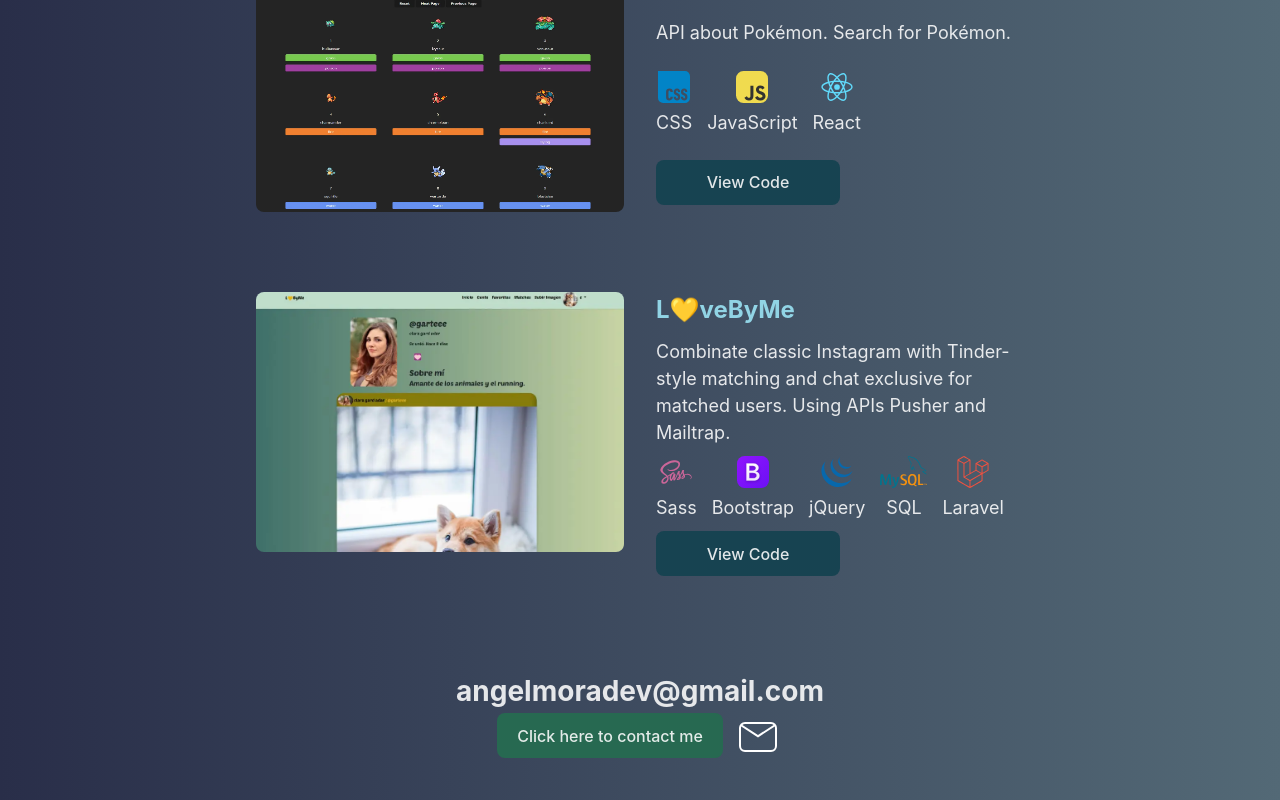
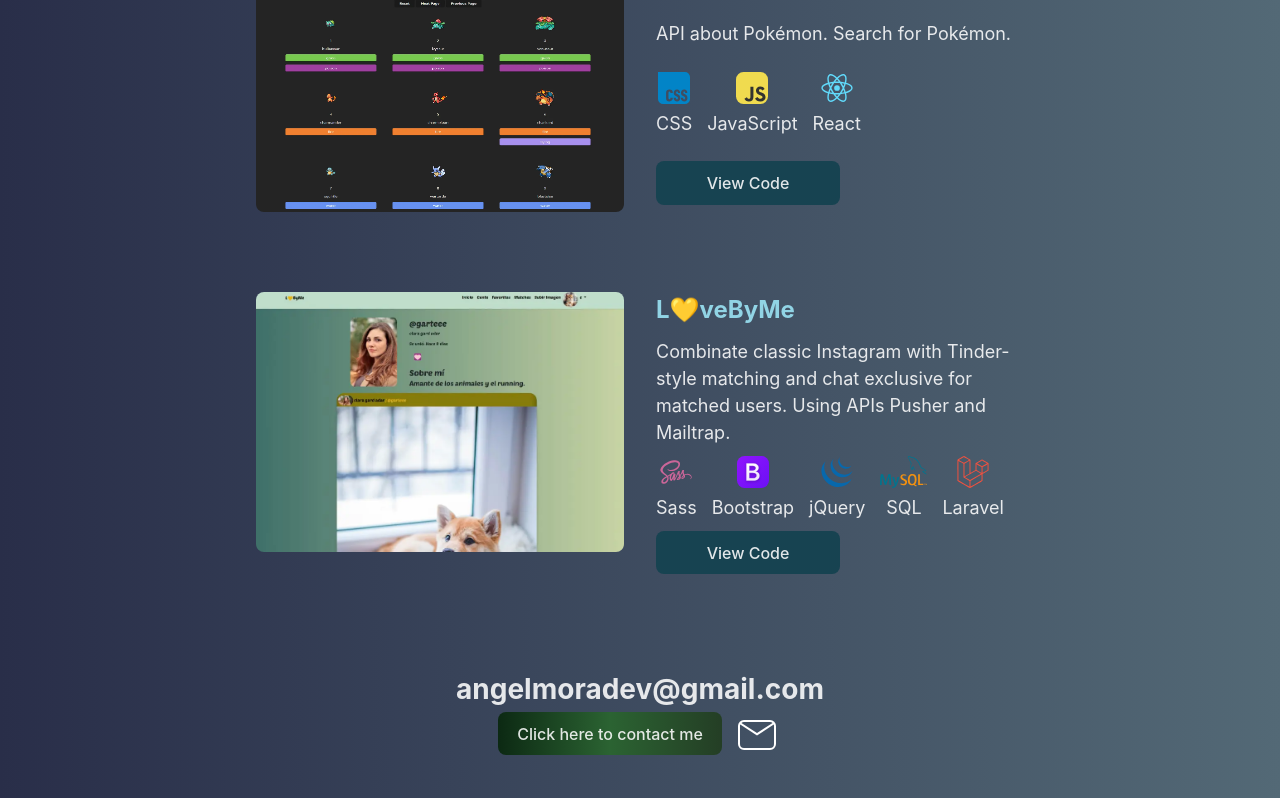
Before and after one commit to higueromora/portfolio, a React (Vite) app: page / in a window 1280 px wide. Shown: the part 1995-2795 px from the top of the page. Built offline with nearby package versions, Linux system fonts and the light colour scheme; the HTML template or start-up script is replaced by a standard one.

Commit message:
contact me

```diff
--- a/src/App.css
+++ b/src/App.css
@@ -228,6 +228,7 @@ header{
 
 .contact-button {
     background-color: #276951;
+    background: linear-gradient(to right, #0c2913, #2b6332, #243e25);
     transition: transform 0.25s ease-in-out;
 }
 
--- a/src/index.css
+++ b/src/index.css
@@ -25,7 +25,6 @@ body {
 a {
   text-decoration: inherit;
   border-radius: 8px;
-  border: 1px solid transparent;
   padding: 0.6em 1.2em;
   font-size: 1em;
   font-weight: 500;
```
